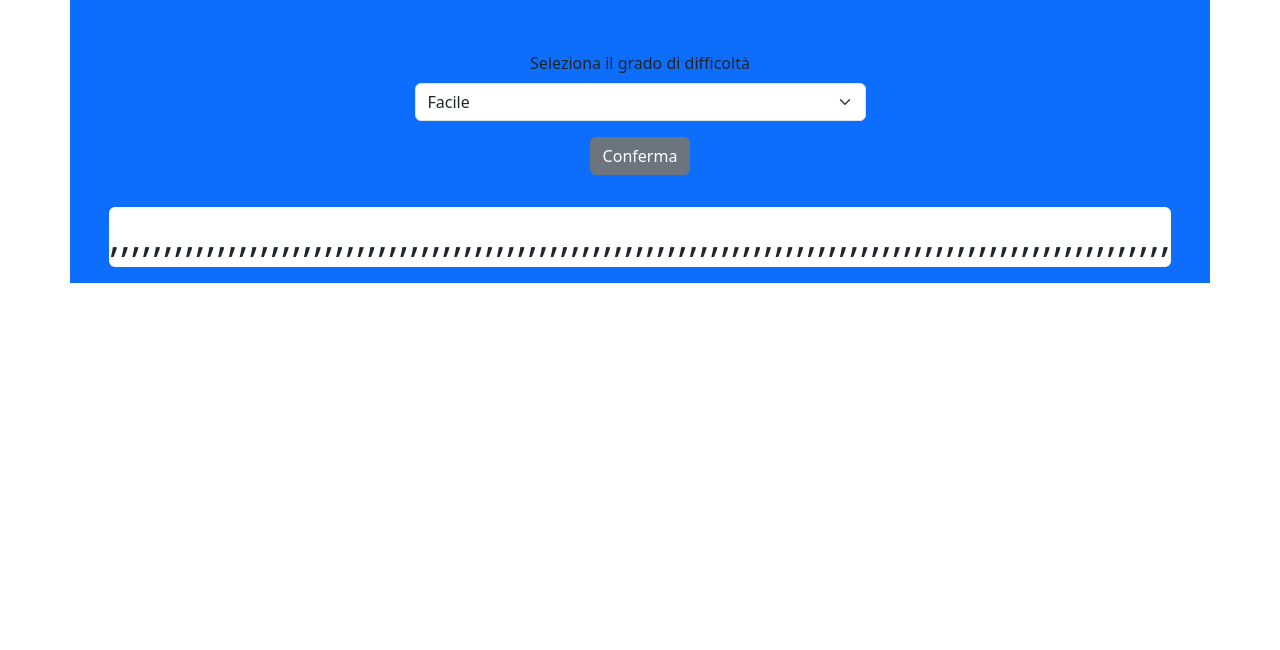
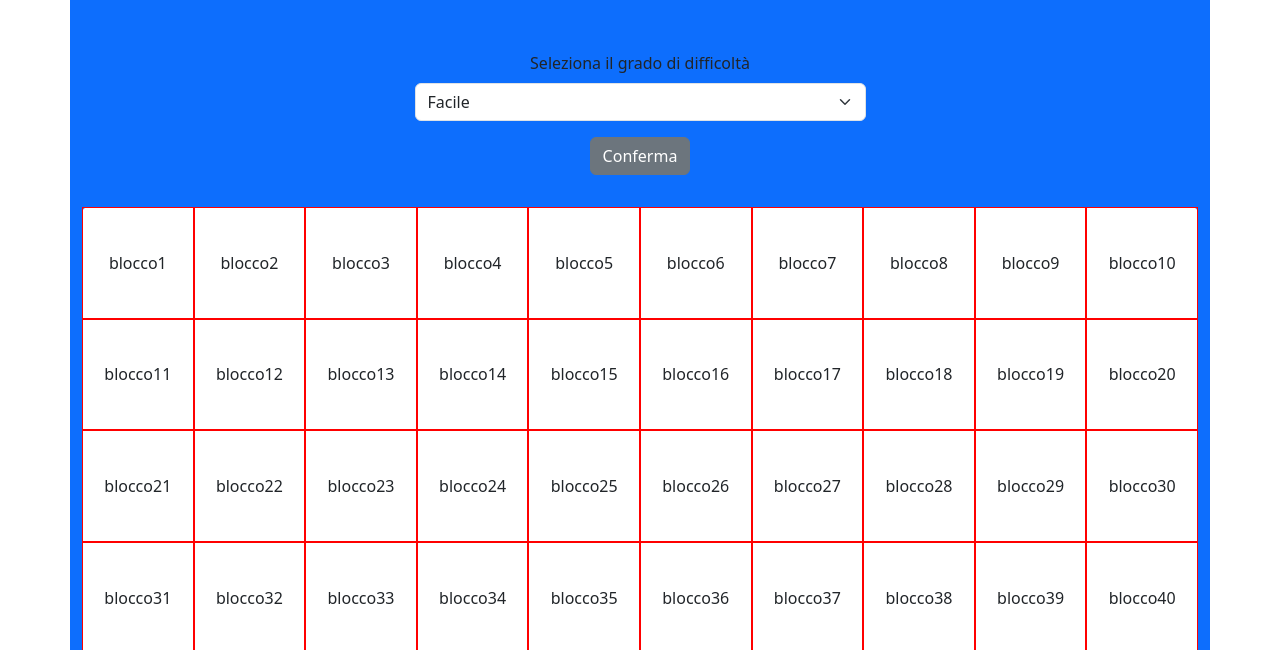
Before and after one commit to ColluraV/js-campominato-grid, a plain HTML site: page index.html in a window 1280 px wide. Both pictures are taken after a click on the button "Conferma". Shown: the part 149-799 px from the top of the page. Drawn offline with nearby package versions, Linux system fonts and the light colour scheme.

Commit message:
completo e funzionante

```diff
--- a/index.html
+++ b/index.html
@@ -13,12 +13,12 @@
         integrity="sha512-xh6O/CkQoPOWDdYTDqeRdPCVd1SpvCA9XXcUnZS2FmJNp1coAFzvtCN9BmamE+4aHK8yyUHUSCcJHgXloTyT2A=="
         crossorigin="anonymous" referrerpolicy="no-referrer">
 
-    <!--<link rel="stylesheet" href="style.css">-->
+    <link rel="stylesheet" href="style.css">
 </head>
 
 <body>
     <div class="container d-flex flex-column text-center bg-primary my-5">
-        <div class="row justify-content-center bg-primary">
+        <div id="principal_row" class="row justify-content-center bg-primary">
             <h1 class="my-5">Campo Sminato (per ora)</h1>
 
             <div class="col-5 d-flex justify-content-center flex-column">
@@ -40,8 +40,8 @@
                 </button>
             </div>
 
-            <div class="col-8 d-flex justify-content-center py-3">
-                <div id="field-container" class="fs-1 bg-white rounded-2">
+            <div class="col d-flex py-3">
+                <div id="field-container" class="bg-white rounded-2 d-flex flex-wrap">
 
                 </div>
 
--- a/main.js
+++ b/main.js
@@ -6,6 +6,8 @@ const fieldContainer = document.querySelector("[id=field-container]");
 
 //selezione difficoltà
 btnConferma.addEventListener("click",function(){
+   fieldContainer.innerHTML="";
+
     let totblocchi = 0;
 
     const lvlSelect = document.querySelector("#difficolta").value;
@@ -20,29 +22,41 @@ btnConferma.addEventListener("click",function(){
         if(lvlSelect==="difficile"){
             totblocchi= 49 }
 
-    console.log(totblocchi)
+    console.log(totblocchi);
 
-    const campoPieno = fieldGen (totblocchi)
+    const campoPieno = fieldGen (totblocchi);
+
+    for (let i = 0; i<campoPieno.length; i++){
+        fieldContainer.append(campoPieno[i]);
+    }
 
 
-    fieldContainer.append(campoPieno)
-    console.log(campoPieno)
+    console.log(campoPieno);
 })
 
 
 
 
   //generazione singolo blocco
-function blockGen (contentBlock, totBlocchi){
+
+/**
+ *
+ * @param {*} totBlocchi
+ * @param {number} numBlocchi
+ * @returns
+ */
+function blockGen (contenuto, numBlocchi){
     const div = document.createElement("div");
-    const blocchiPerRiga = Math.sqrt(totBlocchi);
-
-    div.classList.add("quadrato")
+    const blocchiPerRiga = Math.sqrt(numBlocchi);
+    div.classList.add("quadrato");
+    div.style.flexBasis =`calc( 100% / ${blocchiPerRiga})`
+    console.log(blocchiPerRiga);
 
     //inserimento testo interno al div da sostituire con ciò che più aggrada
 
-    div.textContent=contentBlock;
+    div.innerHTML= contenuto;
 
+    return div;
 }
 
 
@@ -53,9 +67,10 @@ function fieldGen (numBlocchi) {
 
     for (let i = 0; i < numBlocchi; i++) {
 
-      const blocco = blockGen("sqr" + i, numBlocchi);
+      const blocco = blockGen("blocco" + (i+1) , numBlocchi);
 
       campo.push(blocco);
-    } console.log(campo)
+
+    }
     return campo;
   }
--- a/style.css
+++ b/style.css
@@ -1,3 +1,12 @@
 .quadrato{
     aspect-ratio: 1/1;
+    height: auto;
+    display: flex;
+    border: 1px red solid;
+    align-items: center;
+    justify-content: center;
 }
+
+#principal_row{
+    min-width: 550px;
+}
```
